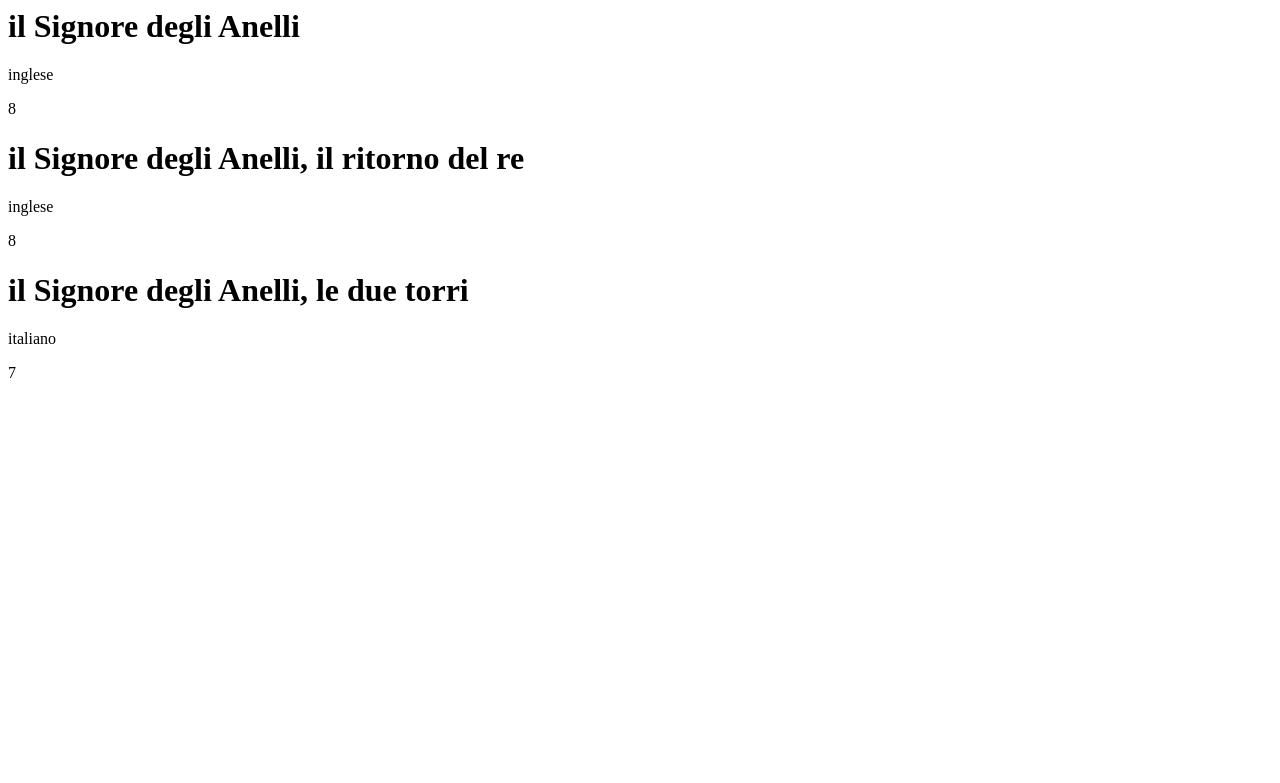
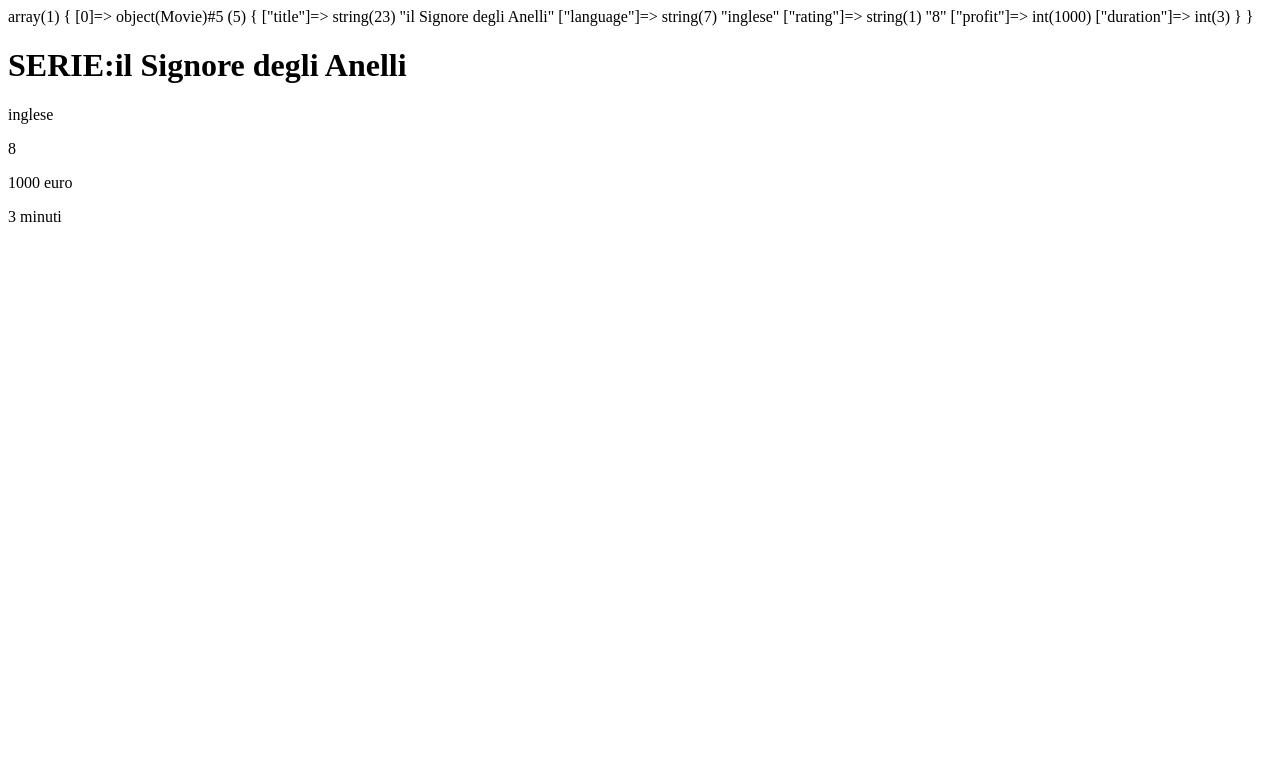
Before and after one commit to LucaLF-dev/php-oop-1, a PHP site: page / in a window 1280 px wide. Shown: the top 783 px of the page. Run offline with PHP 8.4, Linux system fonts and the light colour scheme.

Commit message:
Add - models movie and serie instance and function

```diff
--- a/index.php
+++ b/index.php
@@ -1,67 +1,45 @@
 <?php
 
+require_once __DIR__ . '/models/Production.php';
 require_once __DIR__ . '/models/Movie.php';
 require_once __DIR__ . '/models/Serie.php';
 
-class Production
-{
 
-    public $title;
-    public $language;
-    public $rating;
-
-
-    function __construct($_title, $_language, $_rating)
-    {
-        $this->title = $_title;
-        $this->language = $_language;
-        $this->setRating($_rating);
-    }
-
-    public function setRating($rating)
-    {
-        if (is_numeric($rating) && $rating >= 0 && $rating <= 10) {
-            $this->rating = $rating;
-        } else {
-            //'il numero non è compreso tra 0 e 10';
-            $this->rating = null;
-        }
-    }
-
-    public function getRating() {
-        return $this->rating;
-    }
-
-    function getLanguage()
-    {
-        //return $this->language;
-        if (is_null($this->language)) {
-            return null;
-        } else {
-            return $this->language;
-        }
-    }
-};
 
 $production1 = new Production('il Signore degli Anelli', 'inglese', '8');
 $production2 = new Production('il Signore degli Anelli, il ritorno del re', 'inglese', '8');
 $production3 = new Production('il Signore degli Anelli, le due torri ', 'italiano', '7');
-
+$movie1 = new Movie('il Signore degli Anelli', 'inglese', '8', 1000, 3 );
 
 $films = [
-    $production1,
-    $production2,
-    $production3
+    // $production1,
+    // $production2,
+    // $production3,
+    $movie1,
 ];
+
+$movies = [
+    new Movie('il Signore degli Anelli 1', 'inglese', '8', 1000, 300),
+    new Movie('il Signore degli Anelli 2', 'inglese', '8', 1000, 300),
+    new Movie('il Signore degli Anelli 3', 'inglese', '8', 1000, 'tre'),
+];
+
+var_dump($films);
 
 foreach ($films as $film) {
 ?>
 
     <div>
-        <h1><?= $film->title  ?></h1>
+        <h1><?= $film->getTitle(); ?></h1>
         <p><?= $film->getLanguage() ?? 'Lingua non inserita' ?></p>
         <p>
             <?php echo $film->getRating() ?? 'il numero inserito non è compreso tra 0 e 10' ?>
+        </p>
+        <p>
+            <?php echo $film->getProfit() ?>
+        </p>
+        <p>
+            <?php echo $film->getDuration() ?>
         </p>
     </div>
 
--- a/models/Movie.php
+++ b/models/Movie.php
@@ -0,0 +1,44 @@
+<?php
+
+require_once __DIR__ . '/Production.php';
+
+class Movie extends Production {
+
+    public $profit;
+    public $duration;
+
+    function __construct(string $_title, string $_language, $_rating, $_profit, $_duration ) {
+
+        parent::__construct($_title, $_language, $_rating);
+        $this->setProfit($_profit);
+        $this->setDuration($_duration);
+    }
+
+    public function getTitle() {
+        return 'SERIE:' . parent::getTitle();
+    }
+
+    public function setProfit($profit) {
+        if (is_numeric($profit) ) {
+            $this->profit = intval($profit);
+        } else {
+            $this->profit = null;
+        }
+    }
+
+    public function getProfit() {
+        return $this->profit . ' ' . 'euro';
+    }
+
+    public function setDuration($duration) {
+        if (is_numeric($duration) ) {
+            $this->duration = intval($duration);
+        } else {
+            $this->duration = null;
+        }
+    }
+
+    public function getDuration() {
+        return $this->duration . ' ' . 'minuti';
+    }
+}
--- /dev/null
+++ b/models/Production.php
@@ -0,0 +1,46 @@
+<?php
+class Production
+{
+
+    public $title;
+    public $language;
+    public $rating;
+
+
+    function __construct(string $_title, string $_language, $_rating)
+    {
+        $this->title = $_title;
+        $this->language = $_language;
+        $this->setRating($_rating);
+    }
+
+    public function getTitle()
+    {
+        return $this->title;
+    }
+
+    public function setRating($rating)
+    {
+        if (is_numeric($rating) && $rating >= 0 && $rating <= 10) {
+            $this->rating = $rating;
+        } else {
+            //'il numero non è compreso tra 0 e 10';
+            $this->rating = null;
+        }
+    }
+
+    public function getRating()
+    {
+        return $this->rating;
+    }
+
+    function getLanguage()
+    {
+        //return $this->language;
+        if (is_null($this->language)) {
+            return null;
+        } else {
+            return $this->language;
+        }
+    }
+};
--- a/models/Serie.php
+++ b/models/Serie.php
@@ -0,0 +1,31 @@
+<?php
+
+require_once __DIR__ . '/Production.php';
+
+class Serie extends Production {
+
+    public $season;
+
+
+    function __construct(string $_title, string $_language, $_rating, $_season) {
+
+        parent::__construct($_title, $_language, $_rating);
+        $this->season= $_season;
+    }
+
+
+
+    public function setProfit($season) {
+        if (is_numeric($season) ) {
+            $this->season = intval($season);
+        } else {
+            $this->season = 1;
+        }
+    }
+
+    public function getProfit() {
+        return $this->season . ' ' . 'stagione';
+    }
+
+
+}
```
